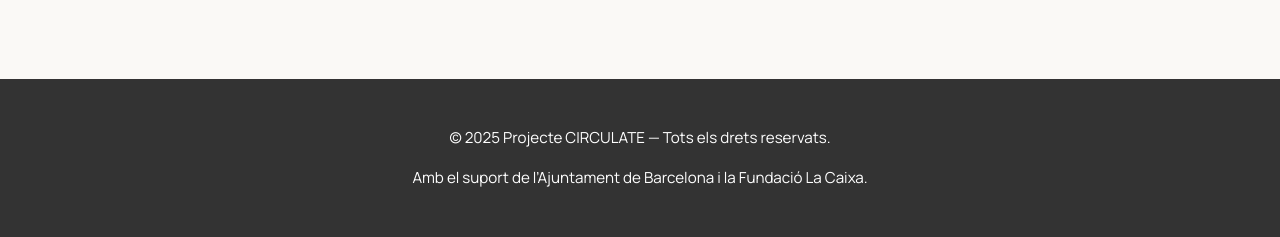
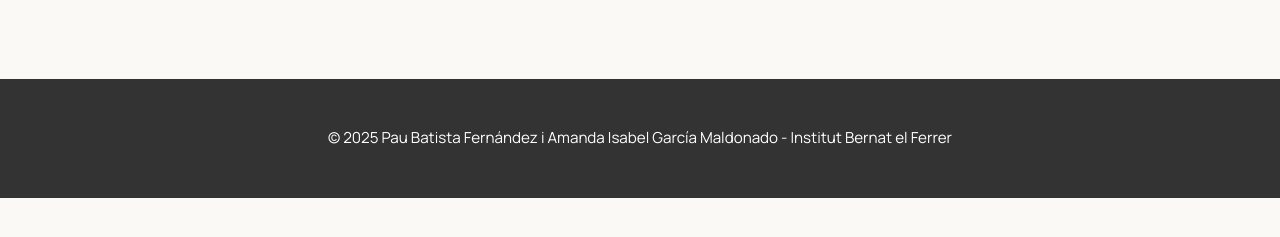
Before and after one commit to pbfedu/circulate, a plain HTML site: page faig.html in a window 1280 px wide. Shown: the part 1935-2172 px from the top of the page. After the commit the page ends 2133 px from the top, so only its background shows below. Drawn offline with Linux system fonts and the light colour scheme.

Commit message:
Update faig.html

```diff
--- a/faig.html
+++ b/faig.html
@@ -183,8 +183,7 @@
 
   <footer>
     <div class="footer-content">
-      <p>© 2025 Projecte CIRCULATE — Tots els drets reservats.</p>
-      <p>Amb el suport de l’Ajuntament de Barcelona i la Fundació La Caixa.</p>
+      <p>© 2025 Pau Batista Fernández i Amanda Isabel García Maldonado - Institut Bernat el Ferrer</p>
     </div>
   </footer>
 </body>
```
